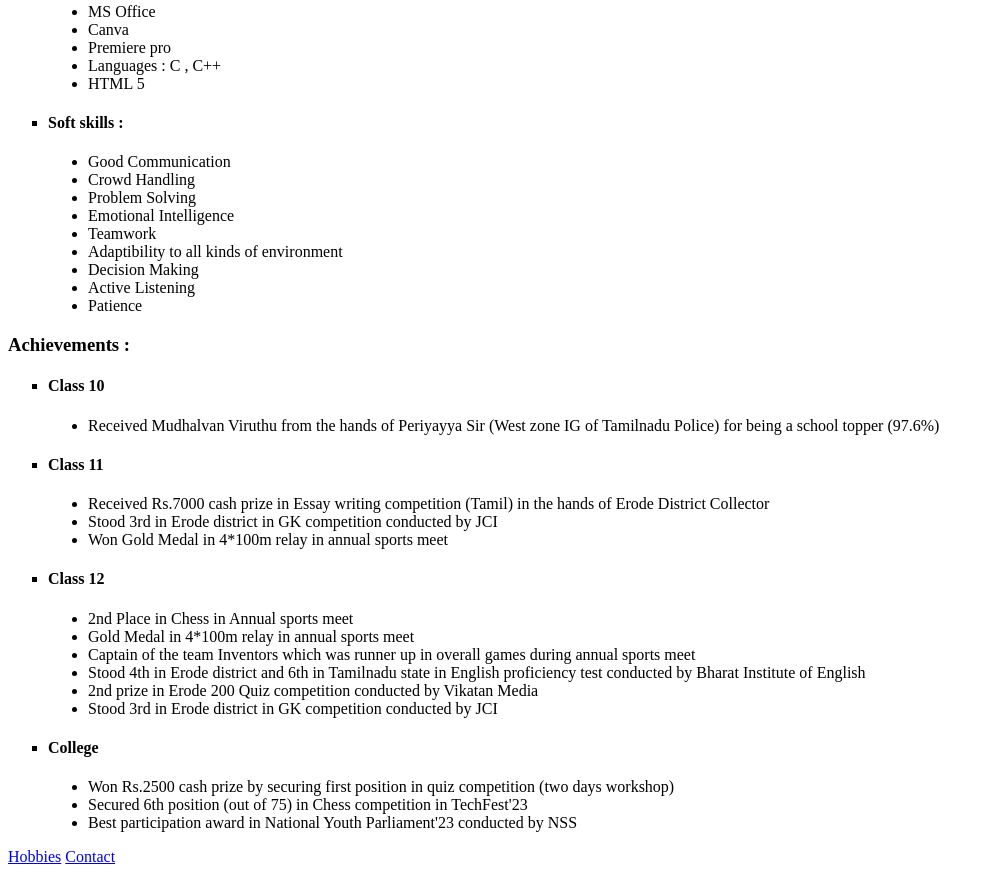
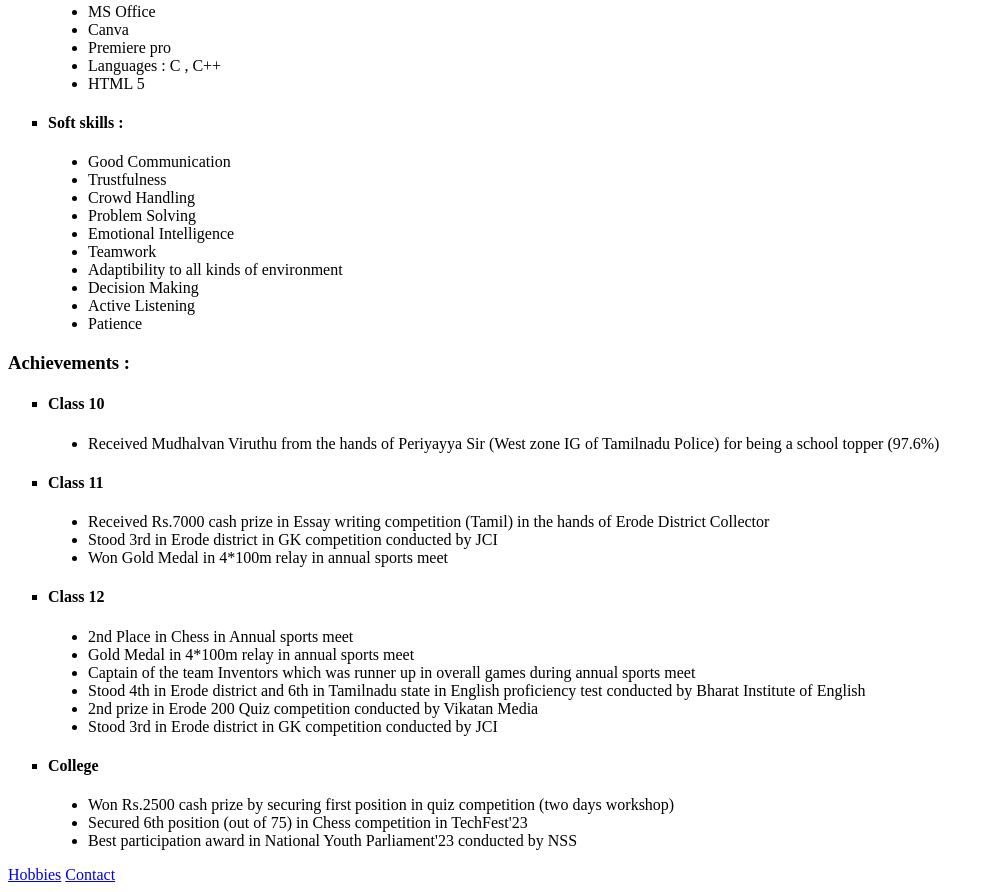
Before and after one commit to SubhamKumarGaurav/Capstone_1, a plain HTML site: page index.html in a window 1280 px wide. Shown: the part 828-1720 px from the top of the page, without its empty margins (0-993 px from the left). Drawn offline with Linux system fonts and the light colour scheme.

Commit message:
index.html

```diff
--- a/index.html
+++ b/index.html
@@ -41,6 +41,7 @@
     <li> <h4>Soft skills :</h4>
         <ul type="disc">
             <li>Good Communication</li>
+            <li>Trustfulness</li>
             <li>Crowd Handling</li>
             <li>Problem Solving</li>
             <li>Emotional Intelligence</li>
```
